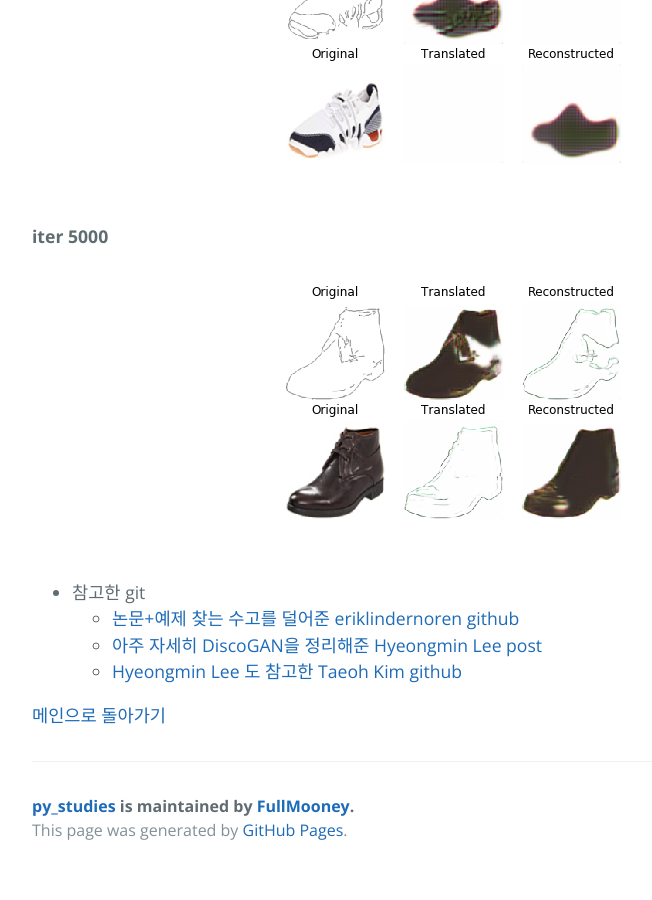
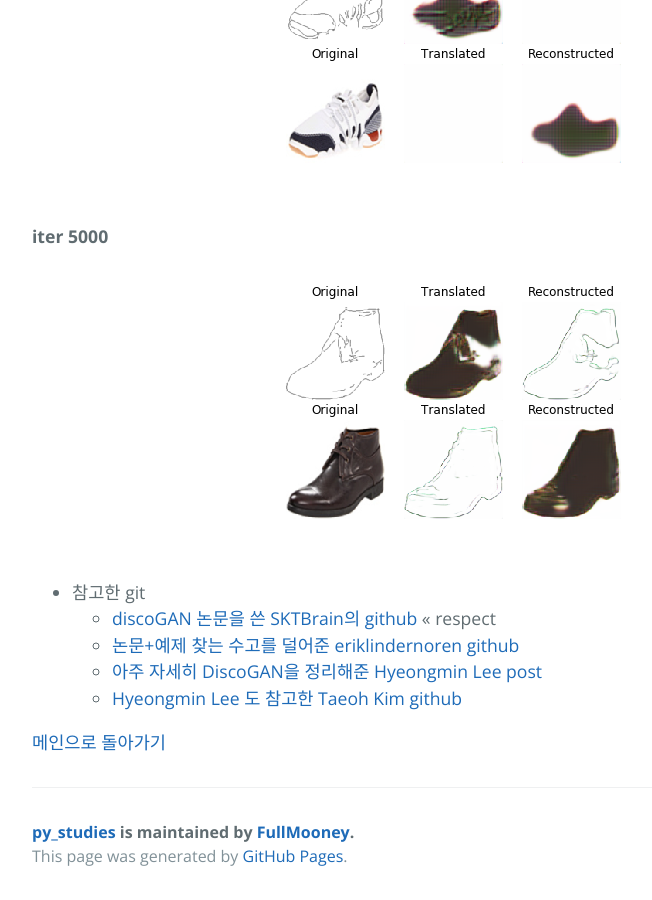
Before and after one commit to FullMooney/py_studies, a Jekyll site: the page built from discoGAN.md, in a window 1280 px wide and 900 px high, scrolled down 6340 px. Shown: the whole window, without its empty margins (192-844 px from the left). Built offline with Jekyll 4.4.1, drawn with Linux system fonts in a browser that asks for light colours; before the commit the page ends 7214 px from its top, so only the background shows below that.

Commit message:
Update discoGAN.md

```diff
--- a/discoGAN.md
+++ b/discoGAN.md
@@ -217,6 +217,7 @@ self.combined.compile(loss=['mse', 'mse',
 
 
 - 참고한 git
+  - [discoGAN 논문을 쓴 SKTBrain의 github](https://github.com/SKTBrain/DiscoGAN) << respect
   - [논문+예제 찾는 수고를 덜어준 eriklindernoren github](https://github.com/eriklindernoren/Keras-GAN)
   - [아주 자세히 DiscoGAN을 정리해준 Hyeongmin Lee post](https://hyeongminlee.github.io/post/gan005_discogan/)
   - [Hyeongmin Lee 도 참고한 Taeoh Kim github](https://github.com/taeoh-kim/Pytorch_DiscoGAN)
```
